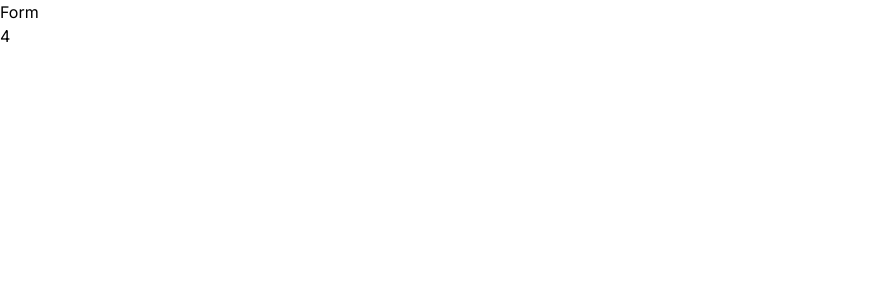
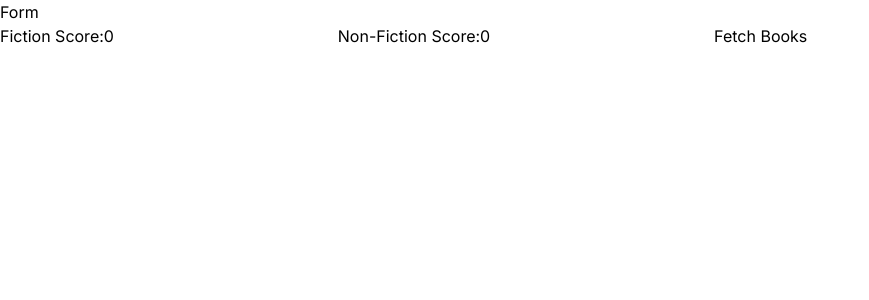
Before and after one commit to Rishi-Mishra0704/book-match-frontend, a Next.js app: page / in a window 1280 px wide. Shown: the top 300 px of the page, without its empty margins (0-869 px from the left). Built offline with nearby package versions, Linux system fonts and the light colour scheme.

Commit message:
add logic to fetch and show books

```diff
--- a/package.json
+++ b/package.json
@@ -9,6 +9,7 @@
     "lint": "next lint"
   },
   "dependencies": {
+    "axios": "^1.6.2",
     "next": "14.0.3",
     "react": "^18",
     "react-dom": "^18",
--- a/src/app/components/FetchBook.tsx
+++ b/src/app/components/FetchBook.tsx
@@ -1,9 +1,52 @@
-import React from 'react'
+"use client";
+import React, { useState } from 'react';
+import axios from 'axios';
+import ShowBooks from './ShowBooks'; // Import ShowBooks component
 
-const FetchBook = () => {
-  return (
-    2+2
-  )
+interface Book {
+  id: number;
+  title: string;
+  author: string;
+  fiction_score: number;
+  non_fiction_score: number;
 }
 
-export default FetchBook
+const FetchBook: React.FC = () => {
+  const [fictionScore, setFictionScore] = useState<number>(0);
+  const [nonFictionScore, setNonFictionScore] = useState<number>(0);
+  const [matchingBooks, setMatchingBooks] = useState<Book[]>([]);
+
+  const handleFormSubmit = async (e: React.FormEvent) => {
+    e.preventDefault();
+
+    try {
+      const response = await axios.post('http://127.0.0.1:8000/api/student/matching_books/', {
+        fiction_score: fictionScore,
+        non_fiction_score: nonFictionScore,
+      });
+
+      setMatchingBooks(response.data);
+    } catch (error) {
+      console.error('Error:', error);
+    }
+  };
+
+  return (
+    <div>
+      <form onSubmit={handleFormSubmit}>
+        <label>Fiction Score:</label>
+        <input type="number" value={fictionScore} onChange={(e) => setFictionScore(Number(e.target.value))} />
+
+        <label>Non-Fiction Score:</label>
+        <input type="number" value={nonFictionScore} onChange={(e) => setNonFictionScore(Number(e.target.value))} />
+
+        <button type="submit">Fetch Books</button>
+      </form>
+
+      {/* Use the ShowBooks component to display the fetched books */}
+      <ShowBooks books={matchingBooks} />
+    </div>
+  );
+};
+
+export default FetchBook;
--- /dev/null
+++ b/src/app/components/Navbar.tsx
@@ -0,0 +1,11 @@
+import React from 'react'
+
+const Navbar = () => {
+  return (
+    <div>
+
+    </div>
+  )
+}
+
+export default Navbar
--- a/src/app/components/ShowBooks.tsx
+++ b/src/app/components/ShowBooks.tsx
@@ -1,12 +1,32 @@
-import React from 'react'
-import FetchBook from './FetchBook'
-const ShowBooks = () => {
-    const fetchbook = FetchBook()
+"use client";
+import React from 'react';
+
+interface Book {
+  id: number;
+  title: string;
+  author: string;
+  fiction_score: number;
+  non_fiction_score: number;
+}
+
+interface ShowBooksProps {
+  books: Book[];
+}
+
+const ShowBooks: React.FC<ShowBooksProps> = ({ books }) => {
   return (
     <div>
-      {fetchbook}
+      {/* Display matchingBooks here */}
+      {books.map((book) => (
+        <div key={book.id}>
+          <h3>{book.title}</h3>
+          <p>{book.author}</p>
+          <p>Fiction Score: {book.fiction_score}</p>
+          <p>Non-Fiction Score: {book.non_fiction_score}</p>
+        </div>
+      ))}
     </div>
-  )
-}
+  );
+};
 
-export default ShowBooks
+export default ShowBooks;
--- a/src/app/page.tsx
+++ b/src/app/page.tsx
@@ -1,11 +1,12 @@
+import FetchBook from "./components/FetchBook";
 import Form from "./components/Form";
-import ShowBooks from "./components/ShowBooks";
 
 export default function Home() {
   return (
     <div>
       <Form />
-      <ShowBooks />
+      {/* <ShowBooks /> */}
+      <FetchBook />
     </div>
   )
 }
```
Also changed, not shown: 1 other file (tests, documents, lock files or other folders).
